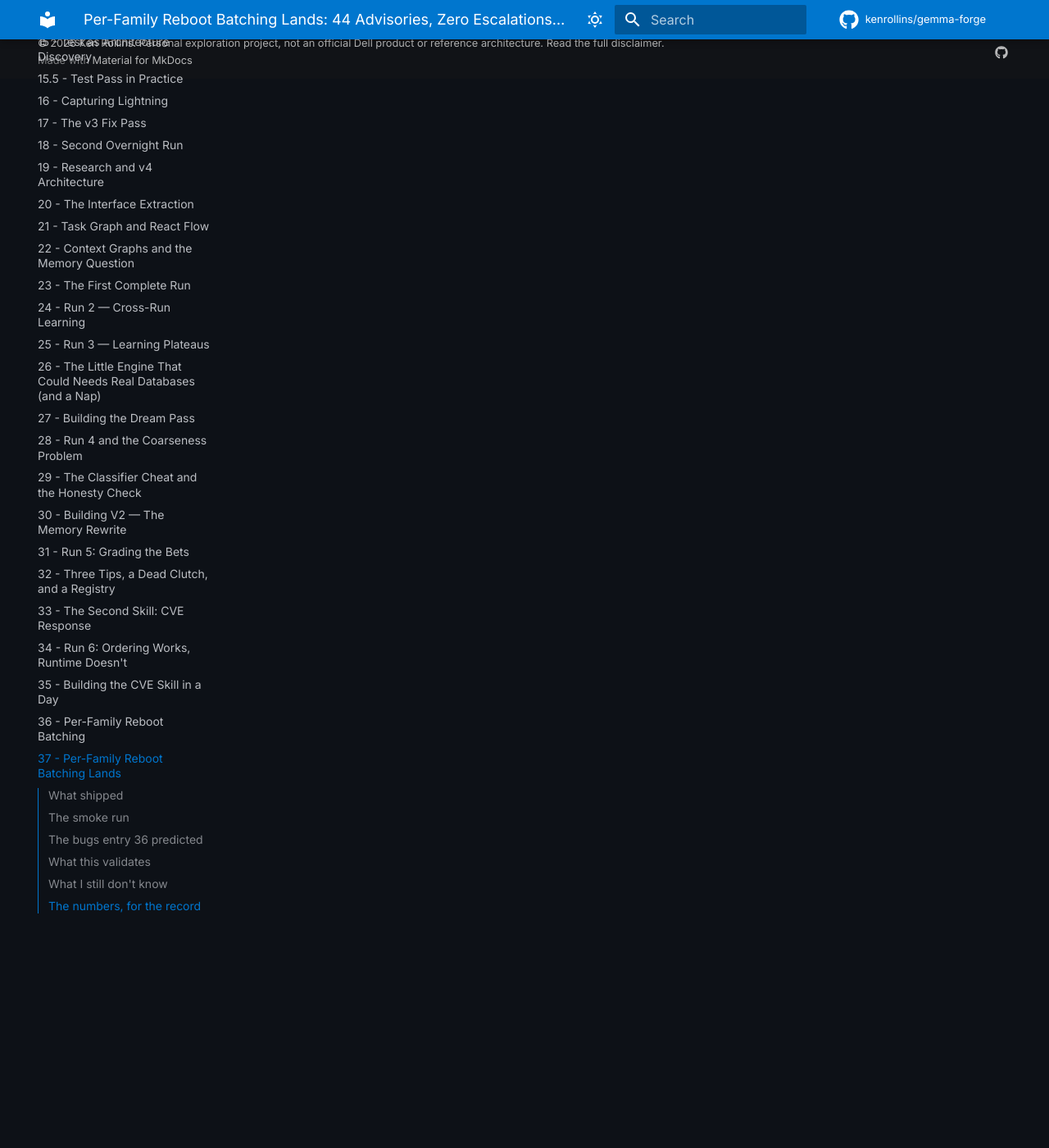
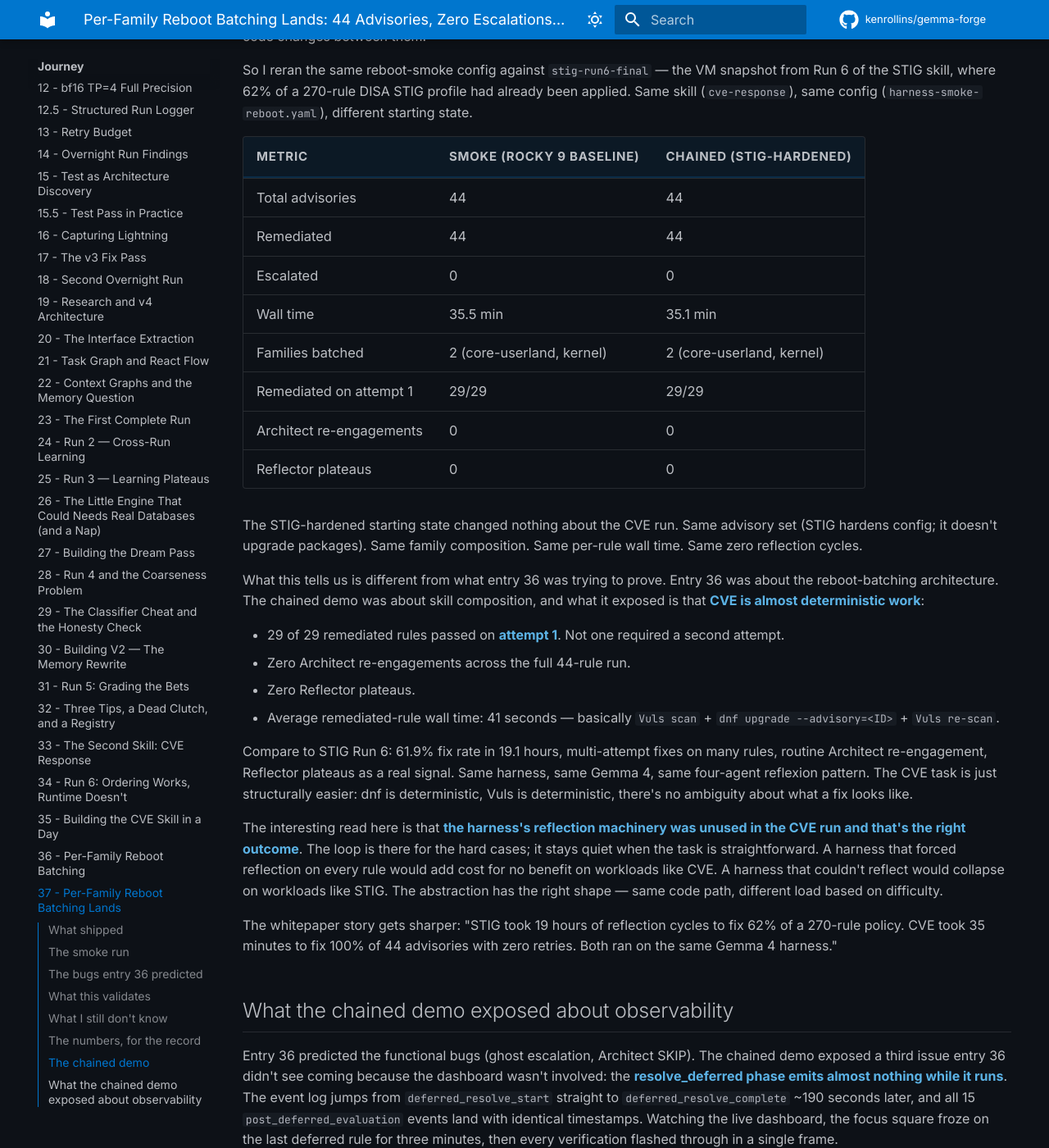
Before and after one commit to kenrollins/gemma-forge, an MkDocs documentation site: the page built from docs/journal/journey/37-per-family-reboot-batching-landed.md, in a window 1280 px wide and 1400 px high, scrolled down 5511 px. Shown: the whole window at 82% size. Built offline with MkDocs 1.6.1 and Material for MkDocs 9.7.7, drawn with Linux system fonts in a browser that asks for light colours; comment, search, counter and statistics services are not loaded; some of the changed text lies outside the part shown.

Commit message:
docs: entry 37 — append chained-demo + observability sections
- Chained demo (stig-run6-final → CVE): 44/44 remediated, 35.1 min,
  same family composition and first-attempt rate as the baseline
  smoke. STIG hardening doesn't touch packages, so the advisory set
  is identical; the chained run validates that the harness is
  indifferent to starting state and composes the two skills without
  glue code changes.
- Adds the difficulty-gradient analysis: CVE is structurally easier
  than STIG (29/29 attempt=1, 0 re-engagements, 0 plateaus vs STIG
  Run 6's 61.9% in 19.1h with routine reflection). The reflexion
  loop is correctly quiet on easy workloads and active on hard ones
  — same code path, load-adaptive.
- Documents the observability gap the chained demo exposed: the
  ~190s silent window between deferred_resolve_start and
  deferred_resolve_complete, and the emit-callback fix in 5d2947c
  that replaces it with a steady family-* event heartbeat.

Co-Authored-By: Claude Opus 4.7 (1M context) <noreply@anthropic.com>

````diff
--- a/docs/journal/journey/37-per-family-reboot-batching-landed.md
+++ b/docs/journal/journey/37-per-family-reboot-batching-landed.md
@@ -93,4 +93,66 @@ Two architectural claims that entry 33 and entry 35 asserted but couldn't prove
 | Ghost escalations | 0 (was 1 in pre-fix smoke) |
 | Architect SKIPs on reboot items | 0 (was 8 of 9 in pre-fix smoke) |
 
-This is what a working architecture looks like from the outside. Entry 36 argued for the shape before it existed; this entry is just the evidence.
+## The chained demo
+
+The smoke ran against `pre-cve-run-1` — a stock Rocky 9 mission-app VM. That's a meaningful validation but it isn't the whitepaper story. The whitepaper story is **skill composition**: the harness drives STIG hardening end-to-end, then the same harness drives CVE remediation from the hardened state. One Gemma 4 deployment, two security workflows, zero glue code changes between them.
+
+So I reran the same reboot-smoke config against `stig-run6-final` — the VM snapshot from Run 6 of the STIG skill, where 62% of a 270-rule DISA STIG profile had already been applied. Same skill (`cve-response`), same config (`harness-smoke-reboot.yaml`), different starting state.
+
+| Metric | Smoke (Rocky 9 baseline) | Chained (STIG-hardened) |
+|---|---|---|
+| Total advisories | 44 | 44 |
+| Remediated | 44 | 44 |
+| Escalated | 0 | 0 |
+| Wall time | 35.5 min | 35.1 min |
+| Families batched | 2 (core-userland, kernel) | 2 (core-userland, kernel) |
+| Remediated on attempt 1 | 29/29 | 29/29 |
+| Architect re-engagements | 0 | 0 |
+| Reflector plateaus | 0 | 0 |
+
+The STIG-hardened starting state changed nothing about the CVE run. Same advisory set (STIG hardens config; it doesn't upgrade packages). Same family composition. Same per-rule wall time. Same zero reflection cycles.
+
+What this tells us is different from what entry 36 was trying to prove. Entry 36 was about the reboot-batching architecture. The chained demo was about skill composition, and what it exposed is that **CVE is almost deterministic work**:
+
+- 29 of 29 remediated rules passed on **attempt 1**. Not one required a second attempt.
+- Zero Architect re-engagements across the full 44-rule run.
+- Zero Reflector plateaus.
+- Average remediated-rule wall time: 41 seconds — basically `Vuls scan` + `dnf upgrade --advisory=<ID>` + `Vuls re-scan`.
+
+Compare to STIG Run 6: 61.9% fix rate in 19.1 hours, multi-attempt fixes on many rules, routine Architect re-engagement, Reflector plateaus as a real signal. Same harness, same Gemma 4, same four-agent reflexion pattern. The CVE task is just structurally easier: dnf is deterministic, Vuls is deterministic, there's no ambiguity about what a fix looks like.
+
+The interesting read here is that **the harness's reflection machinery was unused in the CVE run and that's the right outcome**. The loop is there for the hard cases; it stays quiet when the task is straightforward. A harness that forced reflection on every rule would add cost for no benefit on workloads like CVE. A harness that couldn't reflect would collapse on workloads like STIG. The abstraction has the right shape — same code path, different load based on difficulty.
+
+The whitepaper story gets sharper: "STIG took 19 hours of reflection cycles to fix 62% of a 270-rule policy. CVE took 35 minutes to fix 100% of 44 advisories with zero retries. Both ran on the same Gemma 4 harness."
+
+## What the chained demo exposed about observability
+
+Entry 36 predicted the functional bugs (ghost escalation, Architect SKIP). The chained demo exposed a third issue entry 36 didn't see coming because the dashboard wasn't involved: the **resolve_deferred phase emits almost nothing while it runs**. The event log jumps from `deferred_resolve_start` straight to `deferred_resolve_complete` ~190 seconds later, and all 15 `post_deferred_evaluation` events land with identical timestamps. Watching the live dashboard, the focus square froze on the last deferred rule for three minutes, then every verification flashed through in a single frame.
+
+For correctness this is fine — the outcomes are right. For the demo video and for humans watching the run, three minutes of silence is three minutes of nothing. The reboot-verify phase is the architectural showcase of this entry; it deserves a narrative, not a void.
+
+The fix landed alongside this entry: `SkillRuntime.resolve_deferred` gained an optional `emit` callback, the harness wires it to `run_log.log(...)`, and the CVE skill now emits roughly a dozen event types across each family batch:
+
+```
+family_batch_start         → position, total_families, item_ids
+family_apply_start/complete → dnf transaction bracket
+family_reboot_issued
+family_ssh_wait_tick        → every 5 s during the ~60 s wait
+family_ssh_up               → wait_s
+family_healthcheck_start/ok
+family_verify_start
+family_item_verified        → per item, in sequence (not batched)
+family_verify_complete
+family_batch_complete
+family_exception            → on any raised failure
+```
+
+Every `logger.info()` in the old code that marked a phase boundary now has a corresponding structured event. The 190-second silence becomes a steady heartbeat of ~20 events across two families. Per-item verification flips animate in sequence instead of a single batched frame. The replay UI has something to paint.
+
+This is the kind of issue that only surfaces once you watch the run. I didn't anticipate it in entry 36's design because entry 36 was thinking about correctness and blast radius. The dashboard was the teacher: the architecture was right, the event log was too coarse to show it.
+
+The `emit` callback is the fourth harness extension point CVE has added alongside `FailureMode`, the ordering predicate, and `DeferredItemOutcome`. Like the others, it's mechanism-free: the harness doesn't know what CVE's events mean, only that it should forward them to the run log. A future skill's `resolve_deferred` picks its own vocabulary. The harness stays skill-agnostic.
+
+---
+
+This is what a working architecture looks like from the outside. Entry 36 argued for the shape before it existed; this entry is the evidence — plus a third thing neither of us predicted: the difficulty gradient between STIG and CVE. The same loop ran both workloads without modification and the harder one surfaced the reflection loop exactly where it was supposed to.
````
